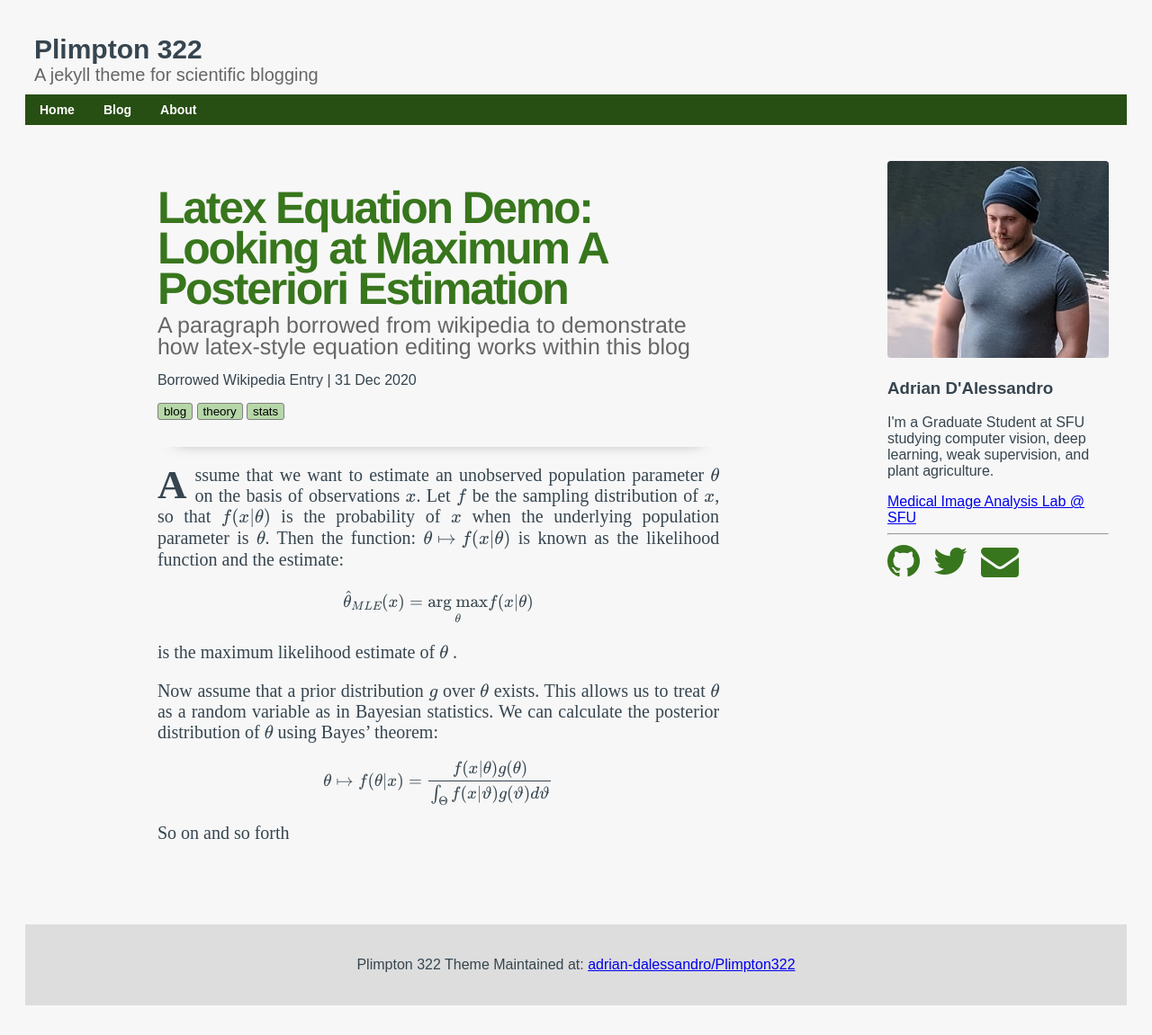
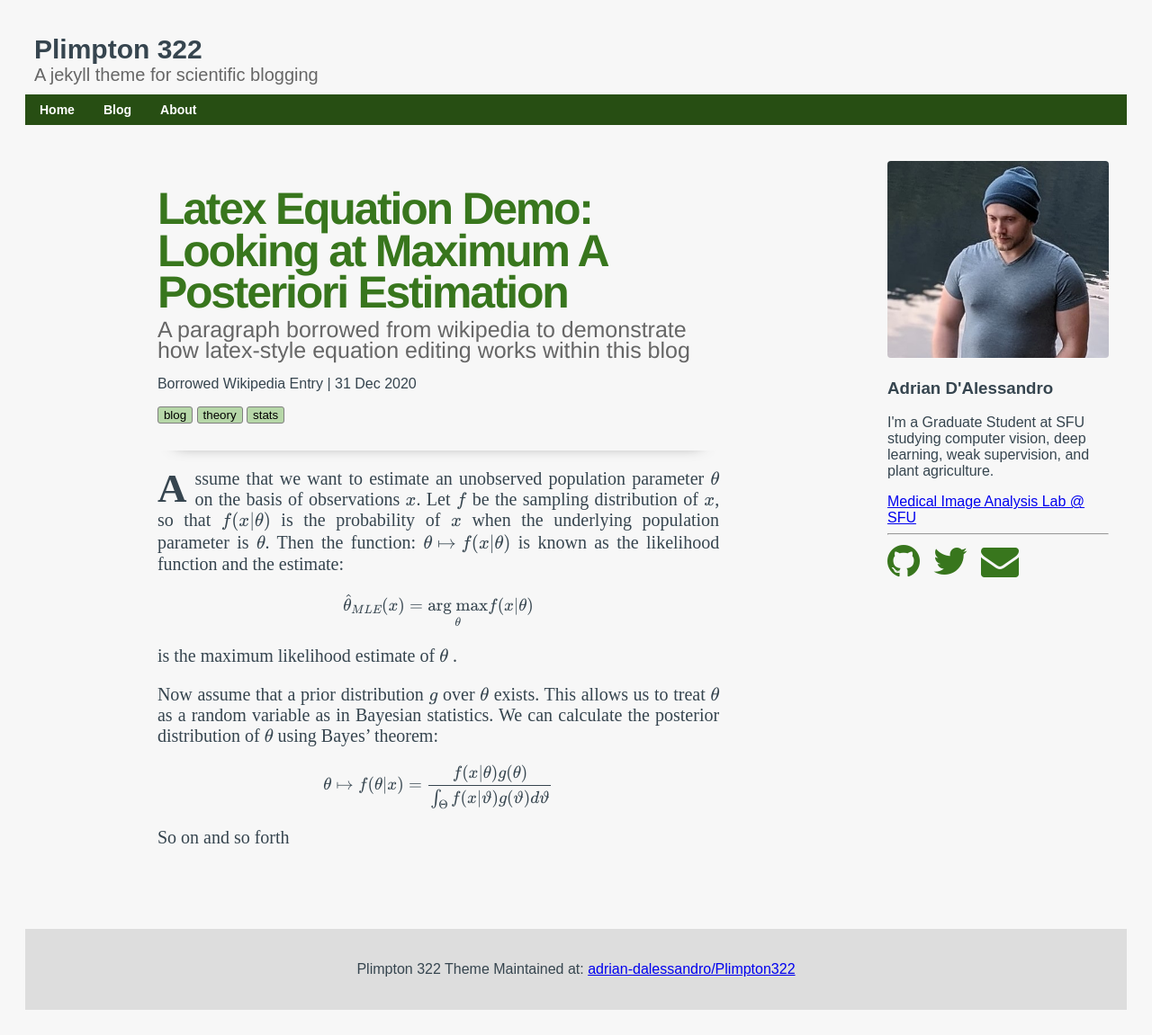
Before and after one commit to adrian-dalessandro/Plimpton322, a Jekyll site: the page built from _posts/2020-12-31-example-latex-math.md, in a window 1280 px wide. Shown: the whole page at 90% size. Built offline with Jekyll 4.4.1, drawn with Linux system fonts in a browser that asks for light colours; formulas are drawn with MathJax 3.

Commit message:
Update main.scss

```diff
--- a/_sass/main.scss
+++ b/_sass/main.scss
@@ -134,7 +134,7 @@
 .post-header h1 {
   font-family: 'Helvetica', 'Arial', sans-serif;
   font-size: 50px;
-  line-height: 90%;
+  line-height: 93%;
   letter-spacing: -0.045em;
   margin: auto;
 }
```
